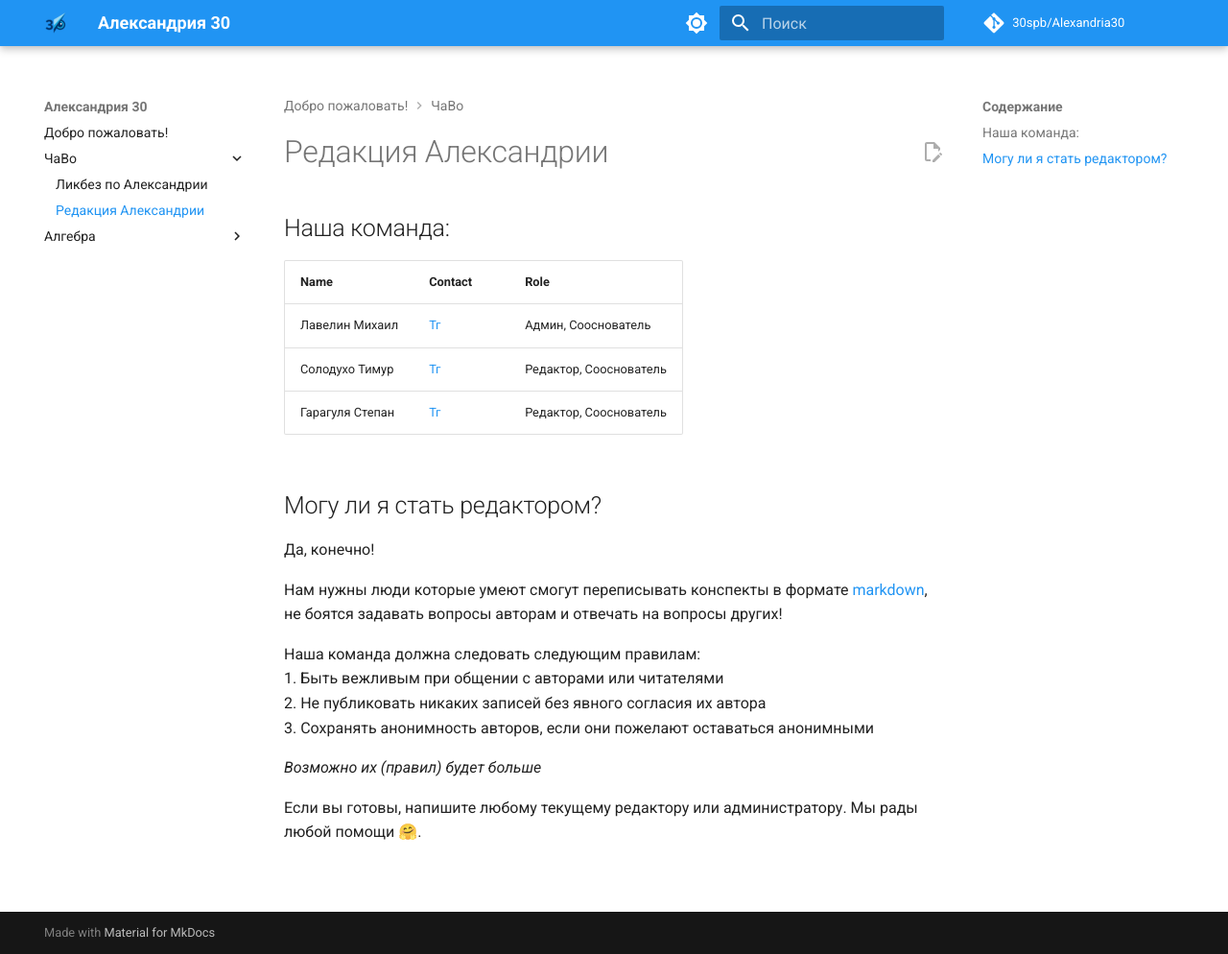
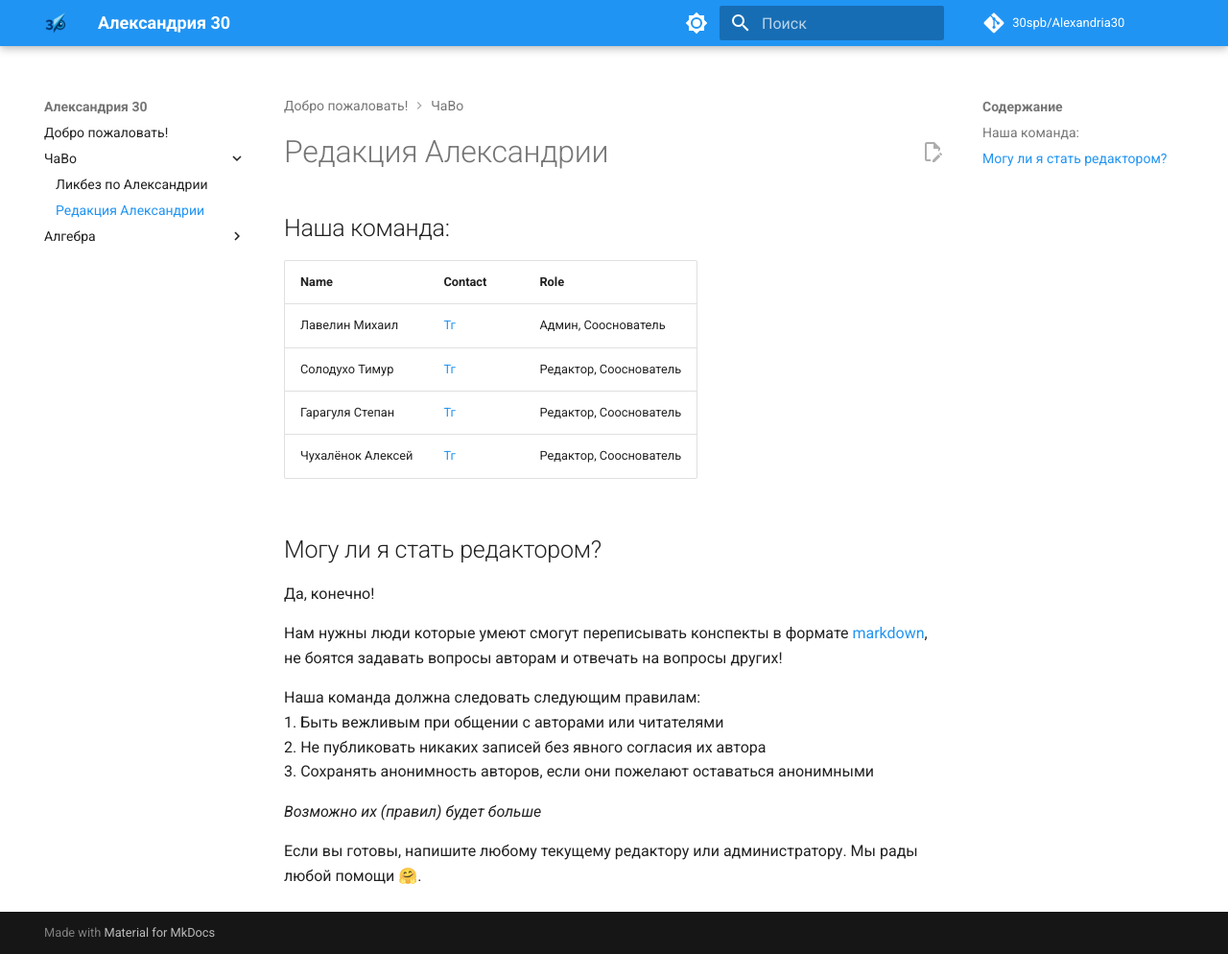
Before and after one commit to 30spb/Alexandria30, an MkDocs documentation site: the page built from docs/faq/admins.md, in a window 1280 px wide and 994 px high. Shown: the whole window at 96% size. Built offline with MkDocs 1.6.1 and Material for MkDocs 9.7.7, drawn with Linux system fonts in a browser that asks for light colours; comment, search, counter and statistics services are not loaded.

Commit message:
Добро пожаловать в команду!

```diff
--- a/docs/faq/admins.md
+++ b/docs/faq/admins.md
@@ -2,11 +2,12 @@
 
 ## Наша команда:
 
-| Name           | Contact                          | Role                   |
-|----------------|----------------------------------|------------------------|
-| Лавелин Михаил  | [Тг](https://t.me/mikhaillav)   | Админ, Сооснователь    |
-| Солодухо Тимур  | [Тг](https://t.me/TimurS09)     | Редактор, Сооснователь |
-| Гарагуля Степан | [Тг](https://t.me/Stephanieliq) | Редактор, Сооснователь |
+| Name              | Contact                         | Role                   |
+|-------------------|---------------------------------|------------------------|
+| Лавелин Михаил    | [Тг](https://t.me/mikhaillav)   | Админ, Сооснователь    |
+| Солодухо Тимур    | [Тг](https://t.me/TimurS09)     | Редактор, Сооснователь |
+| Гарагуля Степан   | [Тг](https://t.me/Stephanieliq) | Редактор, Сооснователь |
+| Чухалёнок Алексей | [Тг](https://t.me/AlexeyRoot)   | Редактор, Сооснователь |
 
 ## Могу ли я стать редактором?
 
```
